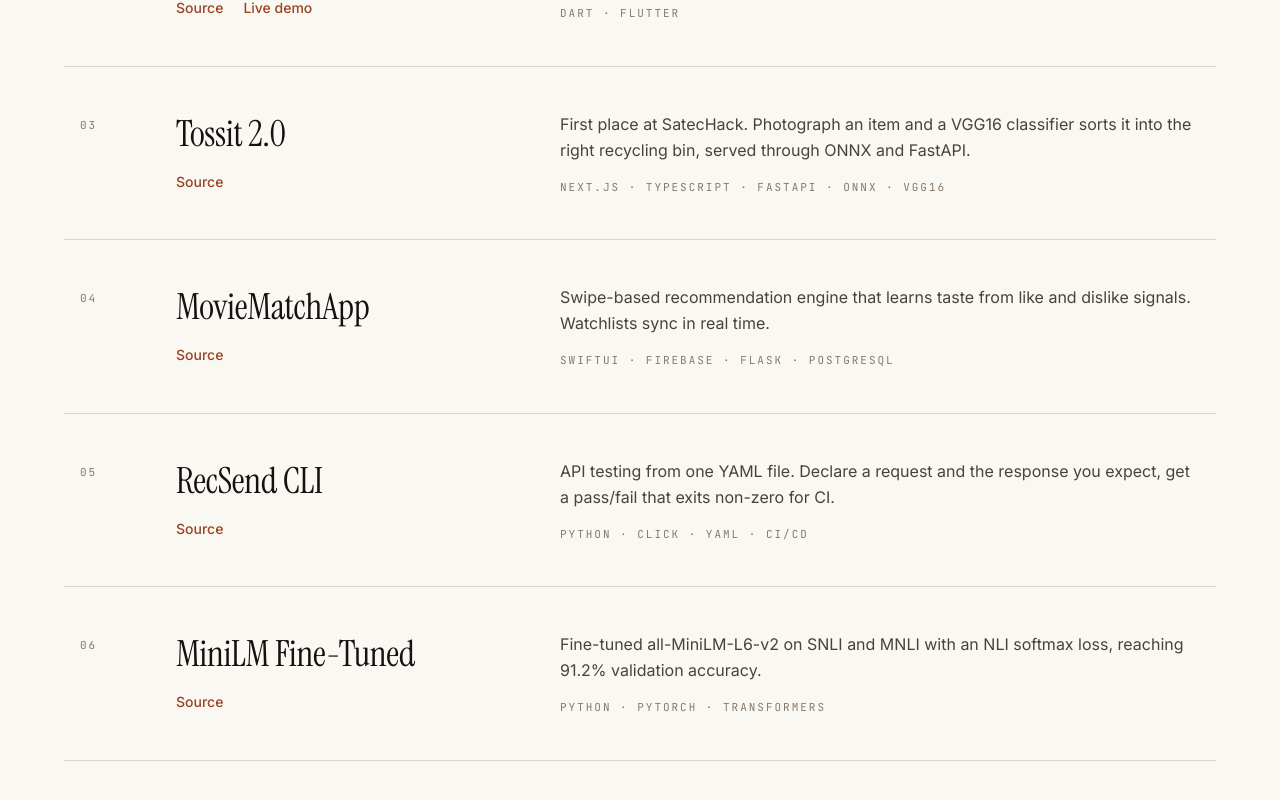
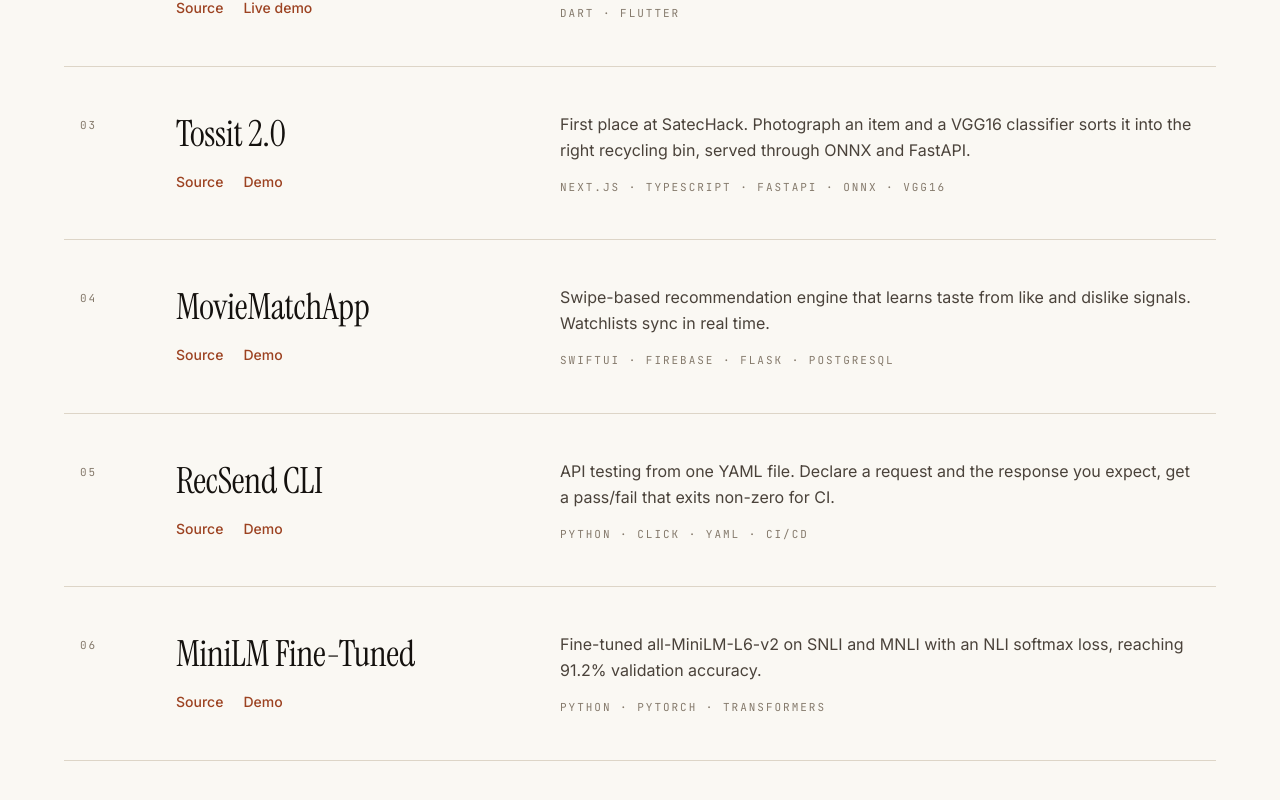
Before and after one commit to jaineelmodi11/jaineel-Portfolio, a Next.js app: page / in a window 1280 px wide. Shown: the part 1614-2414 px from the top of the page. Built offline with nearby package versions, Linux system fonts and the light colour scheme.

Commit message:
Surface the demos on the work index
Four of the six projects had a recorded demo sitting in their repo that
the site never pointed at. Each now carries a Demo link alongside Source,
and section_loop keeps its interactive Live demo.

Co-Authored-By: Claude Opus 5 <noreply@anthropic.com>

```diff
--- a/src/components/sections/Projects.tsx
+++ b/src/components/sections/Projects.tsx
@@ -36,6 +36,16 @@ export function Projects() {
                       Source
                     </a>
                   )}
+                  {project.demo && (
+                    <a
+                      href={project.demo}
+                      target="_blank"
+                      rel="noopener noreferrer"
+                      className="link-rule text-sm font-medium text-accent"
+                    >
+                      Demo
+                    </a>
+                  )}
                   {project.live && (
                     <a
                       href={project.live}
--- a/src/data/projects.ts
+++ b/src/data/projects.ts
@@ -26,6 +26,7 @@ export const projects: Project[] = [
       "First place at SatecHack. Photograph an item and a VGG16 classifier sorts it into the right recycling bin, served through ONNX and FastAPI.",
     tech: ["Next.js", "TypeScript", "FastAPI", "ONNX", "VGG16"],
     github: "https://github.com/jaineelmodi11/Tossit-2.0",
+    demo: "https://raw.githubusercontent.com/jaineelmodi11/Tossit-2.0/main/docs/benchmark.svg",
   },
   {
     id: "moviematch",
@@ -34,6 +35,7 @@ export const projects: Project[] = [
       "Swipe-based recommendation engine that learns taste from like and dislike signals. Watchlists sync in real time.",
     tech: ["SwiftUI", "Firebase", "Flask", "PostgreSQL"],
     github: "https://github.com/jaineelmodi11/MovieMatchApp",
+    demo: "https://raw.githubusercontent.com/jaineelmodi11/MovieMatchApp/main/docs/demo.gif",
   },
   {
     id: "recsend",
@@ -42,6 +44,7 @@ export const projects: Project[] = [
       "API testing from one YAML file. Declare a request and the response you expect, get a pass/fail that exits non-zero for CI.",
     tech: ["Python", "Click", "YAML", "CI/CD"],
     github: "https://github.com/jaineelmodi11/recsend-developer-focused-CLI",
+    demo: "https://raw.githubusercontent.com/jaineelmodi11/recsend-developer-focused-CLI/main/docs/demo.svg",
   },
   {
     id: "minilm",
@@ -50,5 +53,6 @@ export const projects: Project[] = [
       "Fine-tuned all-MiniLM-L6-v2 on SNLI and MNLI with an NLI softmax loss, reaching 91.2% validation accuracy.",
     tech: ["Python", "PyTorch", "Transformers"],
     github: "https://github.com/jaineelmodi11/MiniLM-FineTuned-SNLI-MNLI",
+    demo: "https://raw.githubusercontent.com/jaineelmodi11/MiniLM-FineTuned-SNLI-MNLI/main/docs/benchmark.svg",
   },
 ]
--- a/src/types/index.ts
+++ b/src/types/index.ts
@@ -14,6 +14,7 @@ export interface Project {
   tech: string[]
   github?: string
   live?: string
+  demo?: string
 }
 
 export interface SkillCategory {
```
